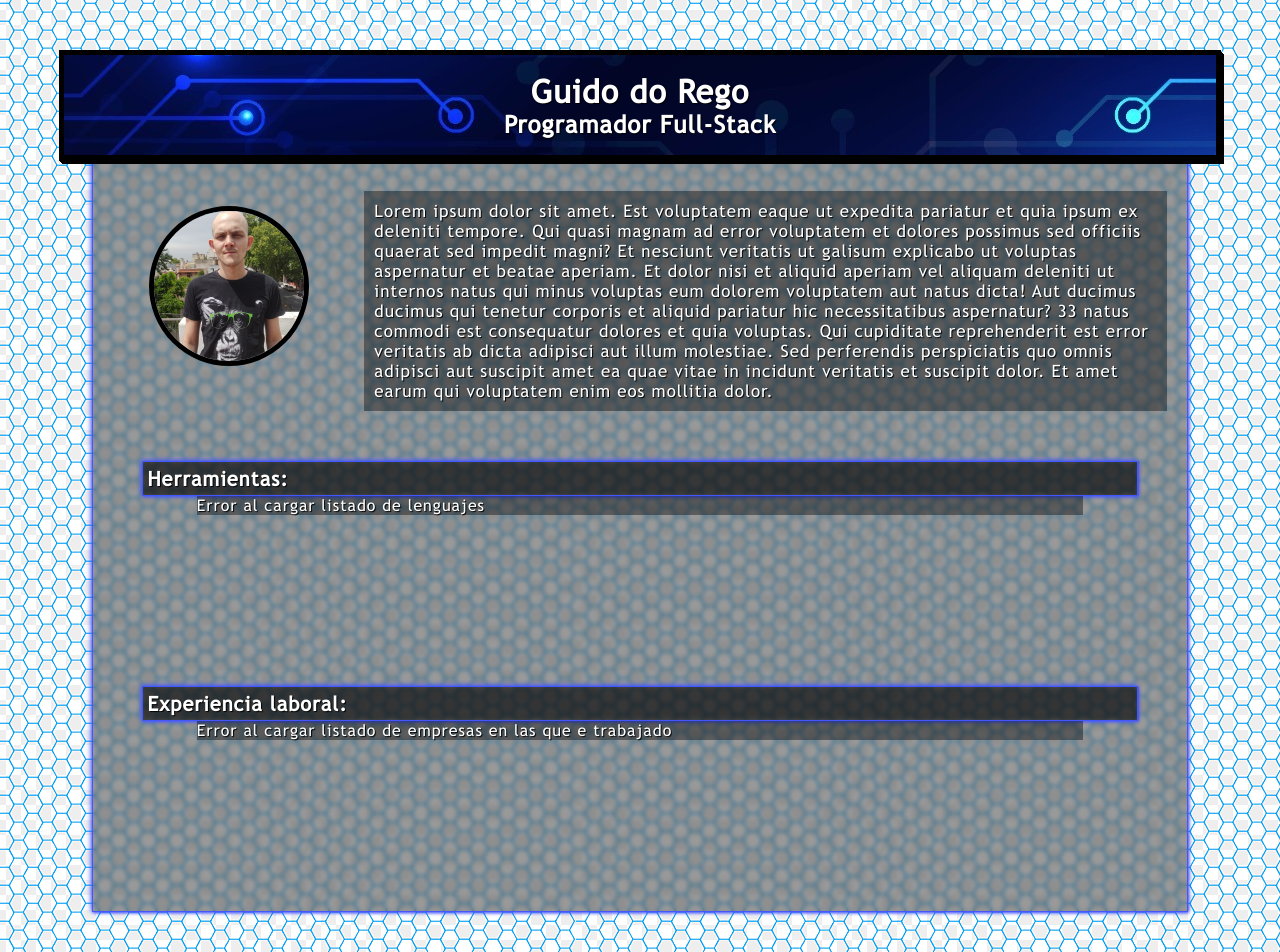
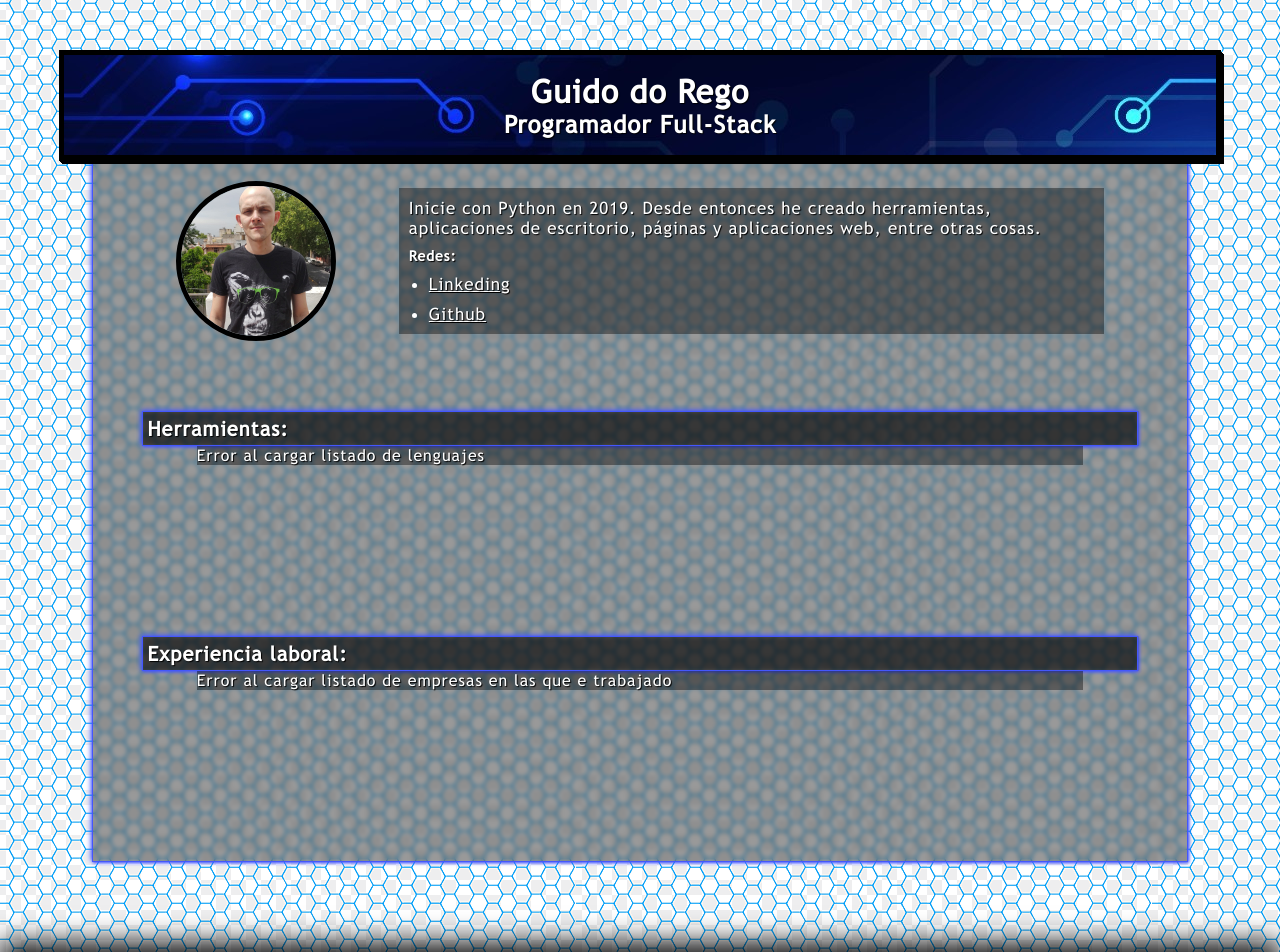
Before and after one commit to GuidoGdR/My_Web, a Django app: template my_web/apps/my_web_app/templates/my_web_app/home.html in a window 1280 px wide. Shown: the part 95-1047 px from the top of the page. Run offline with Django 4.2, Linux system fonts and the light colour scheme; the template is opened without the code that fills it, so the values that code supplies are empty.

Commit message:
Modifico los estilos y el contenido del resumen de mi perfil

```diff
--- a/my_web/apps/my_web_app/static/my_web_app/css/home.css
+++ b/my_web/apps/my_web_app/static/my_web_app/css/home.css
@@ -41,24 +41,41 @@
 #my-profile #resume_and_pic{
     display: flex;
 
-    justify-content: center;
+    align-items: center;
+    justify-content: space-evenly;
+    padding: 20px;
 }
 
 /*    Profile resume    */
 #resume_and_pic #profile-resume{
 
-    flex-grow: 1;
 
     background-color: var(--color-transp-2);
 
-    width: 65%;
-    height: 200px;
-
-    margin: 30px 20px 0px 0px;
+    max-width: 65%;
+    max-height: 200px;
 
     font-size: 17px;
     text-align: left;
     padding: 10px;
+
+    display: flex;
+
+    flex-direction: column;
+
+    gap: 10px;
+}
+
+
+#profile-resume ul{
+
+    display: flex;
+    flex-direction: column;
+    gap: 10px;
+
+
+    list-style: disc;
+    padding-left: 20px;
 }
 
 
@@ -66,14 +83,11 @@
 /* mi foto */
 #resume_and_pic #my-pick{
 
-    flex-grow: 1;
 
     display: flex;
     align-items: center;
     justify-content: center;
 
-    margin-left:20px;
-    margin-right: 20px;
 }
 #my-pick img{
 
--- a/my_web/apps/my_web_app/templates/my_web_app/home.html
+++ b/my_web/apps/my_web_app/templates/my_web_app/home.html
@@ -44,12 +44,16 @@
 
             <article id="profile-resume" class="scrollbar-1-y">
                 <p>
-                    Lorem ipsum dolor sit amet. Est voluptatem eaque ut expedita pariatur et quia ipsum ex deleniti tempore. Qui quasi magnam ad error voluptatem et dolores possimus sed officiis quaerat sed impedit magni?
+                    Inicie con Python en 2019. Desde entonces he creado herramientas, aplicaciones de escritorio, páginas y aplicaciones web, entre otras cosas.
 
-    Et nesciunt veritatis ut galisum explicabo ut voluptas aspernatur et beatae aperiam. Et dolor nisi et aliquid aperiam vel aliquam deleniti ut internos natus qui minus voluptas eum dolorem voluptatem aut natus dicta! Aut ducimus ducimus qui tenetur corporis et aliquid pariatur hic necessitatibus aspernatur?
+                </p>
 
-    33 natus commodi est consequatur dolores et quia voluptas. Qui cupiditate reprehenderit est error veritatis ab dicta adipisci aut illum molestiae. Sed perferendis perspiciatis quo omnis adipisci aut suscipit amet ea quae vitae in incidunt veritatis et suscipit dolor. Et amet earum qui voluptatem enim eos mollitia dolor.
-                </p>
+                <h5>Redes:</h5>
+
+                <ul>
+                    <li><a href="https://www.linkedin.com/in/guido-do-rego/" target="_blank" rel="noopener noreferrer">Linkeding</a></li>
+                    <li><a href="https://github.com/GuidoGdR" target="_blank" rel="noopener noreferrer">Github</a></li>
+                </ul>
             </article>
 
         </section>
```
Also changed, not shown: my_web/apps/my_web_app/static/core/img/my_logo.png.
